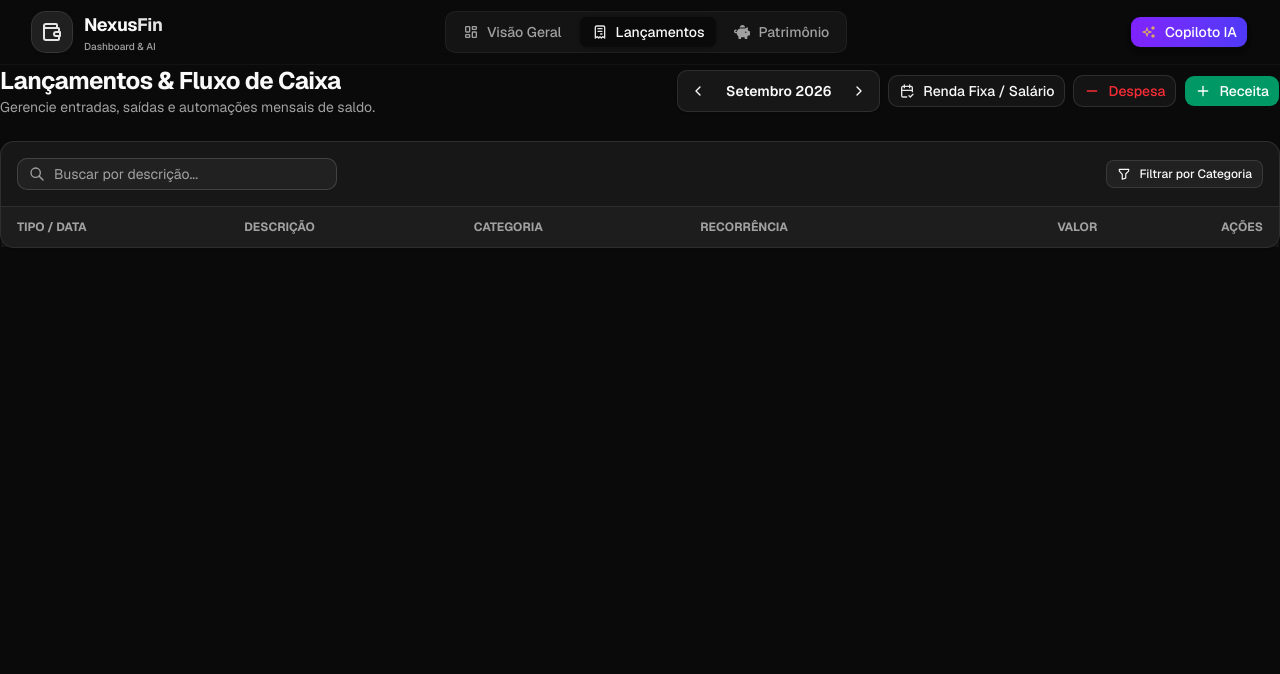
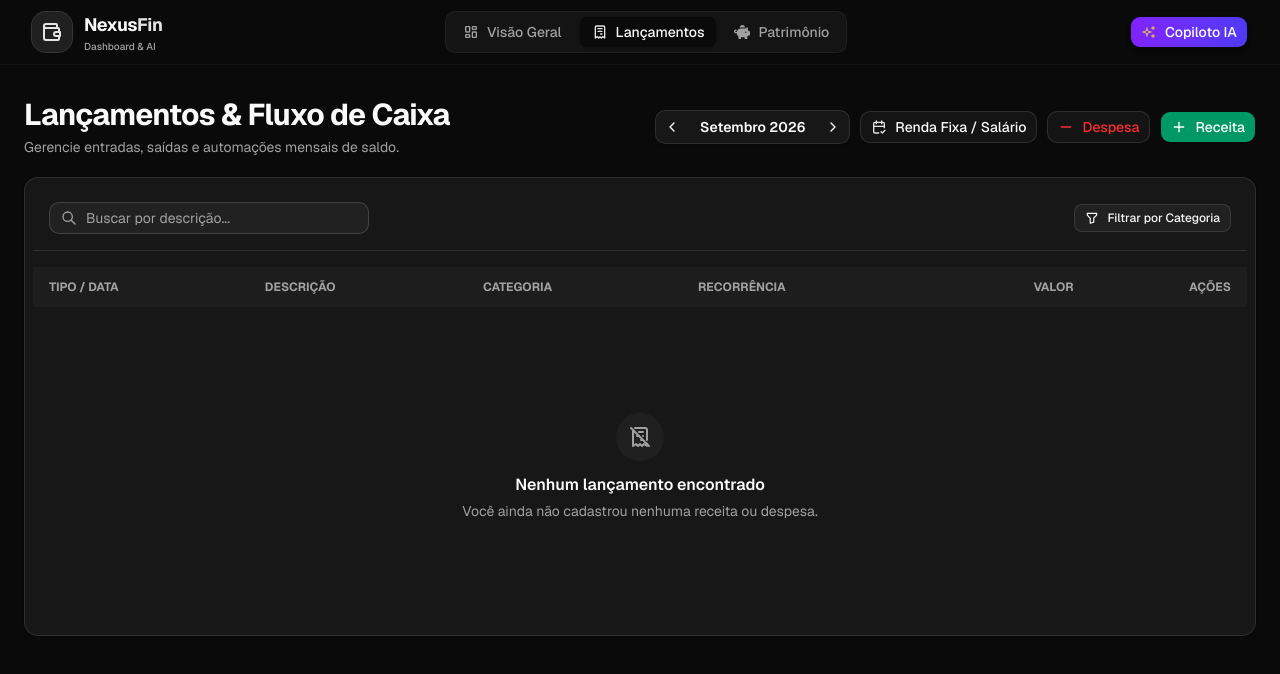
Before and after one commit to JRodriguesDev/NexusFin, a Next.js app: page /transactions in a window 1280 px wide. Shown: the top 674 px of the page. Built offline with nearby package versions, Linux system fonts and the light colour scheme.

Commit message:
feat(ui): add EmptyTable component and refine page layout classes

```diff
--- /dev/null
+++ b/src/app/transactions/_components/emptyTable.tsx
@@ -0,0 +1,26 @@
+import { TbReceiptOff } from 'react-icons/tb';
+
+export const EmptyTable = () => {
+  return (
+    <tr className="h-full">
+      <td colSpan={6} className="h-full px-4 py-8 text-center align-middle">
+        <div className="flex h-full w-full min-h-full flex-col items-center justify-center gap-3">
+          {/* Ícone com destaque visual suave */}
+          <div className="flex h-12 w-12 items-center justify-center rounded-full bg-muted/60 text-muted-foreground">
+            <TbReceiptOff className="h-6 w-6" />
+          </div>
+
+          {/* Textos Informativos */}
+          <div className="space-y-1">
+            <h3 className="font-semibold text-foreground text-sm sm:text-base">
+              Nenhum lançamento encontrado
+            </h3>
+            <p className="text-muted-foreground text-xs sm:text-sm">
+              Você ainda não cadastrou nenhuma receita ou despesa.
+            </p>
+          </div>
+        </div>
+      </td>
+    </tr>
+  );
+};
--- a/src/app/transactions/_components/monthSelector.tsx
+++ b/src/app/transactions/_components/monthSelector.tsx
@@ -7,7 +7,7 @@ export const MonthSelector = () => {
   const currentMonth = 'Setembro 2026';
 
   return (
-    <div className="flex items-center rounded-lg border border-border bg-card p-1 shadow-sm">
+    <div className="flex items-center rounded-lg border border-border bg-card shadow-sm">
       <Button variant="ghost" size="icon" className="h-8 w-8 cursor-pointer">
         <TbChevronLeft className="h-4 w-4" />
       </Button>
--- a/src/app/transactions/_components/releaseTables.tsx
+++ b/src/app/transactions/_components/releaseTables.tsx
@@ -1,4 +1,4 @@
-import { Tables } from './tables';
+import { EmptyTable } from './emptyTable';
 
 export const ReleaseTables = () => {
   return (
@@ -13,8 +13,9 @@ export const ReleaseTables = () => {
           <th className="px-4 py-3 text-right">Ações</th>
         </tr>
       </thead>
-      <tbody className="divide-y divide-border">
+      <tbody className="divide-y divide-border h-80">
         {/* LINHA 1: Salário Fixo (Automação Mensal) */}
+        <EmptyTable />
       </tbody>
     </table>
   );
--- a/src/app/transactions/page.tsx
+++ b/src/app/transactions/page.tsx
@@ -6,18 +6,22 @@ import { ReleaseTables } from './_components/releaseTables';
 
 const Page = () => {
   return (
-    <div className="flex flex-col gap-6">
+    <main className="w-full py-6 sm:py-8">
+      <div className="mx-auto max-w-[1400px] px-4 sm:px-6">
+        <div className="flex flex-col gap-5">
           {/* 1. CABEÇALHO E AÇÕES RÁPIDAS */}
-      <div className="flex flex-col gap-4 lg:flex-row lg:items-center lg:justify-between">
-        <div>
-          <h1 className="text-2xl font-bold tracking-tight">Lançamentos & Fluxo de Caixa</h1>
+          <div className="flex flex-col gap-4 sm:flex-row sm:items-center sm:justify-between">
+            <div className="space-y-1">
+              <h1 className="text-2xl font-bold tracking-tight text-foreground sm:text-3xl">
+                Lançamentos & Fluxo de Caixa
+              </h1>
               <p className="text-sm text-muted-foreground">
                 Gerencie entradas, saídas e automações mensais de saldo.
               </p>
             </div>
 
             {/* Grupo de Ações Principais */}
-        <div className="flex flex-wrap items-center gap-2">
+            <div className="flex flex-wrap items-center gap-2.5">
               {/* Seletor de Mês */}
               <MonthSelector />
 
@@ -30,7 +34,7 @@ const Page = () => {
           </div>
 
           {/* 2. ÁREA DA TABELA E FILTROS */}
-      <div className="rounded-xl border border-border bg-card shadow-sm">
+          <div className="rounded-xl border border-border bg-card p-4 sm:p-2 shadow-sm space-y-4">
             {/* Barra de Busca e Filtros */}
             <SearchFilters />
 
@@ -40,6 +44,8 @@ const Page = () => {
             </div>
           </div>
         </div>
+      </div>
+    </main>
   );
 };
 
```
Lines whose indentation alone changed are shown as unchanged.
